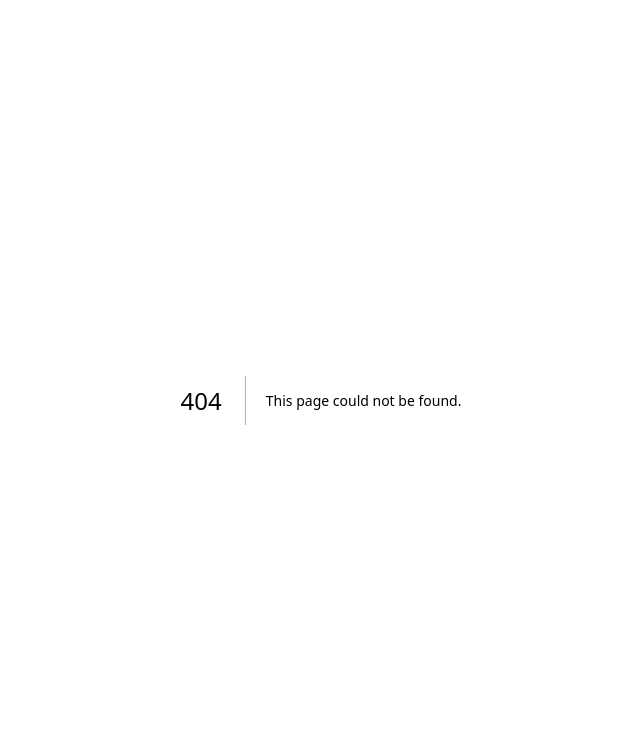
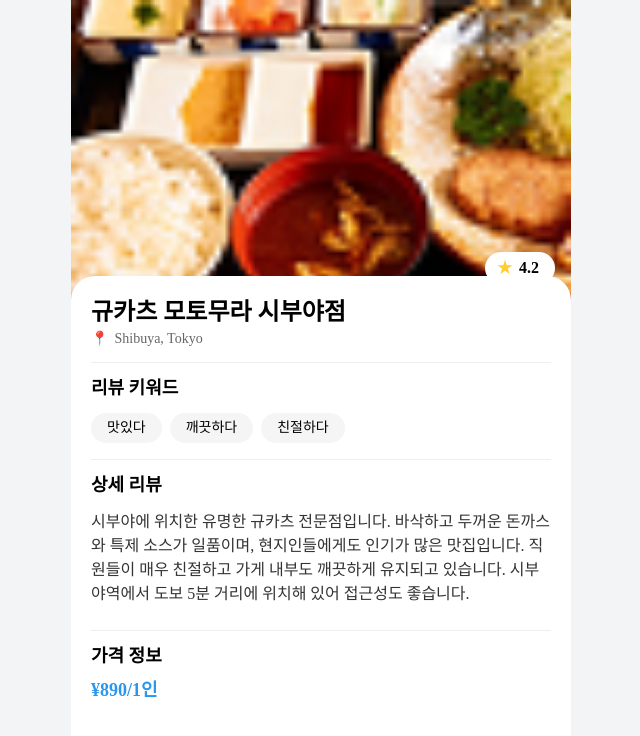
Before and after one commit to CSID-DGU/2025-1-CSC4004-1-9-YumYumGuide, a Next.js app in the folder frontend/: page /detail/1 in a window 1280 px wide. Before the commit this address had no page. Shown: the top 736 px of the page, without its empty margins (319-959 px from the left). Built offline with nearby package versions, Linux system fonts and the light colour scheme.

Commit message:
feat: detail page

```diff
--- /dev/null
+++ b/frontend/src/app/api/trips/[id]/route.ts
@@ -0,0 +1,26 @@
+import { NextResponse } from 'next/server';
+
+export async function GET(
+  request: Request,
+  { params }: { params: { id: string } }
+) {
+  const id = params.id;
+
+  // 여기서는 목업 데이터를 반환합니다
+  // 실제 프로젝트에서는 데이터베이스 조회 로직이 들어갑니다
+  const tripData = {
+    id: id,
+    name: '규카츠 모토무라 시부야점',
+    location: 'Shibuya, Tokyo',
+    area: 'Shibuya',
+    rating: 4.2,
+    reviewCount: 203,
+    price: '¥890/1인',
+    keywords: ['맛있다', '깨끗하다', '친절하다'],
+    image: '/restaurant.png',
+    description: '시부야에 위치한 유명한 규카츠 전문점입니다. 바삭하고 두꺼운 돈까스와 특제 소스가 일품이며, 현지인들에게도 인기가 많은 맛집입니다. 직원들이 매우 친절하고 가게 내부도 깨끗하게 유지되고 있습니다. 시부야역에서 도보 5분 거리에 위치해 있어 접근성도 좋습니다.',
+    createdBy: 'LoveTrip'
+  };
+
+  return NextResponse.json(tripData);
+}
--- /dev/null
+++ b/frontend/src/app/detail/[id]/detail.css
@@ -0,0 +1,169 @@
+/* src/app/detail/[id]/detail.css */
+
+.detail-container {
+    max-width: 500px;
+    margin: 0 auto;
+    background-color: white;
+    min-height: 100vh;
+    overflow: hidden;
+    position: relative;
+  }
+
+  .detail-image {
+    width: 100%;
+    height: 300px;
+    object-fit: cover;
+    position: relative;
+  }
+
+  .detail-image-container {
+    position: relative;
+  }
+
+  .back-button {
+    position: absolute;
+    top: 16px;
+    left: 16px;
+    background-color: white;
+    border-radius: 50%;
+    width: 40px;
+    height: 40px;
+    display: flex;
+    align-items: center;
+    justify-content: center;
+    border: none;
+    box-shadow: 0 2px 8px rgba(0, 0, 0, 0.1);
+    cursor: pointer;
+    z-index: 10;
+  }
+
+  .bookmark-button {
+    position: absolute;
+    top: 16px;
+    right: 16px;
+    background-color: white;
+    border-radius: 50%;
+    width: 40px;
+    height: 40px;
+    display: flex;
+    align-items: center;
+    justify-content: center;
+    border: none;
+    box-shadow: 0 2px 8px rgba(0, 0, 0, 0.1);
+    cursor: pointer;
+    z-index: 10;
+  }
+
+  .rating-badge {
+    position: absolute;
+    bottom: 16px;
+    right: 16px;
+    background-color: white;
+    border-radius: 24px;
+    padding: 8px 12px;
+    display: flex;
+    align-items: center;
+    box-shadow: 0 2px 8px rgba(0, 0, 0, 0.1);
+  }
+
+  .content-container {
+    border-radius: 24px 24px 0 0;
+    margin-top: -24px;
+    background-color: white;
+    position: relative;
+    padding: 24px 20px;
+    z-index: 1;
+  }
+
+  .title {
+    font-size: 24px;
+    font-weight: 600;
+    margin-bottom: 8px;
+  }
+
+  .location {
+    display: flex;
+    align-items: center;
+    color: #666;
+    font-size: 14px;
+    margin-bottom: 16px;
+  }
+
+  .location-icon {
+    margin-right: 6px;
+  }
+
+  .divider {
+    height: 1px;
+    background-color: #eee;
+    margin: 16px 0;
+  }
+
+  .section-title {
+    font-size: 18px;
+    font-weight: 600;
+    margin-bottom: 16px;
+  }
+
+  .keyword-container {
+    display: flex;
+    flex-wrap: wrap;
+    gap: 8px;
+    margin-bottom: 16px;
+  }
+
+  .keyword {
+    background-color: #f5f5f5;
+    border-radius: 16px;
+    padding: 8px 16px;
+    font-size: 14px;
+  }
+
+  .review-profile {
+    display: flex;
+    align-items: center;
+    margin-bottom: 16px;
+  }
+
+  .profile-icon {
+    width: 40px;
+    height: 40px;
+    border-radius: 50%;
+    background-color: #e6f7ef;
+    display: flex;
+    align-items: center;
+    justify-content: center;
+    margin-right: 12px;
+  }
+
+  .profile-name {
+    font-size: 14px;
+  }
+
+  .review-text {
+    color: #333;
+    font-size: 16px;
+    line-height: 1.5;
+    margin-bottom: 24px;
+  }
+
+  .price-info {
+    color: #2b96ed;
+    font-size: 18px;
+    font-weight: 600;
+  }
+
+  .rating-star {
+    color: #ffce31;
+    margin-right: 6px;
+  }
+
+  .rating-text {
+    font-weight: 600;
+    margin-right: 4px;
+  }
+
+  .rating-count {
+    color: #888;
+    font-size: 13px;
+  }
--- /dev/null
+++ b/frontend/src/app/detail/[id]/page.tsx
@@ -0,0 +1,146 @@
+'use client';
+
+import React, { useState, useEffect } from 'react';
+import { useRouter } from 'next/navigation';
+import './detail.css';
+
+interface TripDetailProps {
+  params: {
+    id: string;
+  };
+}
+
+export default function TripDetailPage({ params }: TripDetailProps) {
+  const router = useRouter();
+  const { id } = params; // URL 파라미터에서 id 가져오기
+  const [tripDetail, setTripDetail] = useState<any>(null);
+  const [loading, setLoading] = useState(true);
+  const [error, setError] = useState<string | null>(null);
+
+  useEffect(() => {
+    const fetchTripDetail = async () => {
+      if (!id) return; // id가 없으면 요청하지 않음
+
+      try {
+        setLoading(true);
+        // 실제 API 엔드포인트로 교체하세요
+        const response = await fetch(`/api/trips/${id}`);
+
+        if (!response.ok) {
+          throw new Error('데이터를 불러오는데 실패했습니다');
+        }
+
+        const data = await response.json();
+        setTripDetail(data);
+        setLoading(false);
+      } catch (err) {
+        setError('데이터를 불러오는 중 오류가 발생했습니다.');
+        setLoading(false);
+        console.error('Error fetching trip detail:', err);
+      }
+    };
+
+    if (id) {
+      fetchTripDetail();
+    }
+  }, [id]);
+
+  const goBack = () => {
+    router.back(); // 이전 페이지로 돌아가기
+  };
+
+  if (loading && id) {
+    return (
+      <div className="flex items-center justify-center h-screen max-w-[500px] mx-auto">
+        <div className="text-lg">로딩 중...</div>
+      </div>
+    );
+  }
+
+  if (error) {
+    return (
+      <div className="flex flex-col items-center justify-center h-screen max-w-[500px] mx-auto">
+        <div className="text-lg text-red-500 mb-4">{error}</div>
+        <button
+          onClick={goBack}
+          className="px-4 py-2 bg-blue-500 text-white rounded-md"
+        >
+          돌아가기
+        </button>
+      </div>
+    );
+  }
+
+  // 더미데이터 실제 데이터로 교체해야함!
+  const mockData = tripDetail || {
+    id: id || '1',
+    name: '규카츠 모토무라 시부야점',
+    location: 'Shibuya, Tokyo',
+    area: 'Shibuya',
+    rating: 4.2,
+    reviewCount: 203,
+    price: '¥890/1인',
+    keywords: ['맛있다', '깨끗하다', '친절하다'],
+    image: '/restaurant.png',
+    description: '시부야에 위치한 유명한 규카츠 전문점입니다. 바삭하고 두꺼운 돈까스와 특제 소스가 일품이며, 현지인들에게도 인기가 많은 맛집입니다. 직원들이 매우 친절하고 가게 내부도 깨끗하게 유지되고 있습니다. 시부야역에서 도보 5분 거리에 위치해 있어 접근성도 좋습니다.',
+    createdBy: 'LoveTrip'
+  };
+
+  return (
+    <div className="detail-container">
+      <div className="detail-image-container">
+        <img
+          src={mockData.image || "/restaurant.png"}
+          alt={mockData.name}
+          className="detail-image"
+        />
+        {/* <button onClick={goBack} className="back-button">
+          &lt;
+        </button> */}
+        {/* <button className="bookmark-button">
+          ☐
+        </button> */}
+        <div className="rating-badge">
+          <span className="rating-star">★</span>
+          <span className="rating-text">{mockData.rating}</span>
+          {/* <span className="rating-count">({mockData.reviewCount})</span> */}
+        </div>
+      </div>
+
+      <div className="content-container">
+        <h1 className="title">{mockData.name}</h1>
+        <div className="location">
+          <span className="location-icon">📍</span>
+          <span>{mockData.location}</span>
+        </div>
+
+        <div className="divider"></div>
+
+        <h2 className="section-title">리뷰 키워드</h2>
+        <div className="keyword-container">
+          {mockData.keywords.map((keyword: string, index: number) => (
+            <span key={index} className="keyword">
+              {keyword}
+            </span>
+          ))}
+        </div>
+
+        <div className="divider"></div>
+
+        <h2 className="section-title">상세 리뷰</h2>
+        {/* <div className="review-profile">
+          <div className="profile-icon">
+            👤
+          </div>
+          <span className="profile-name">{mockData.createdBy}</span>
+        </div> */}
+        <p className="review-text">{mockData.description}</p>
+
+        <div className="divider"></div>
+
+        <h2 className="section-title">가격 정보</h2>
+        <p className="price-info">{mockData.price}</p>
+      </div>
+    </div>
+  );
+}
--- a/frontend/src/app/schedule/page.tsx
+++ b/frontend/src/app/schedule/page.tsx
@@ -102,7 +102,7 @@ const Schedule = () => {
         <div className="schedule-scroll-container max-h-[580px] overflow-y-scroll scrollbar-hide">
           <div className="space-y-4">
             {schedules.map(schedule => (
-              <Link href="#" key={schedule.id}>
+              <Link href={`/detail/${schedule.id}`} key={schedule.id}>
                 <div className="schedule-item flex items-center bg-gray-50 p-3 rounded-xl">
                   <div className="schedule-image w-16 h-16 rounded-xl overflow-hidden mr-4 flex-shrink-0">
                     <img src={schedule.image} alt={schedule.title} className="w-full h-full object-cover" />
```
